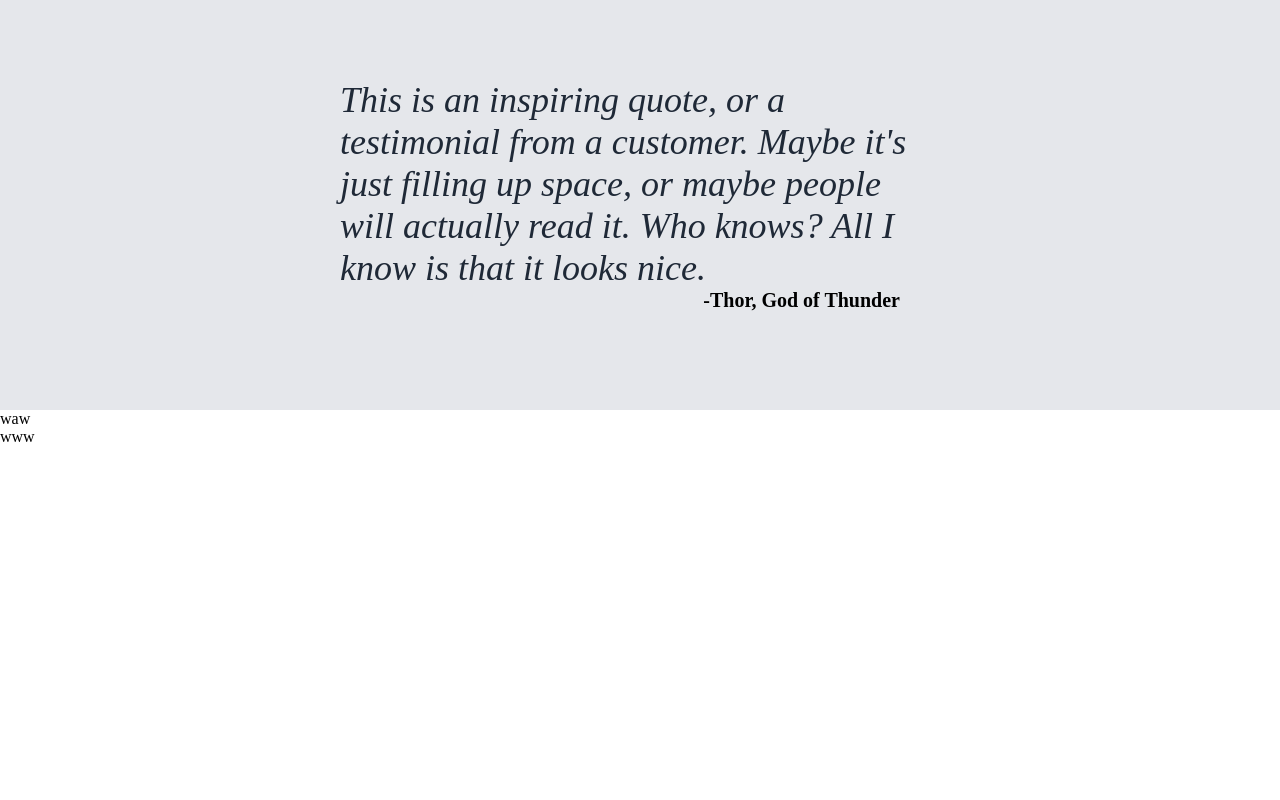
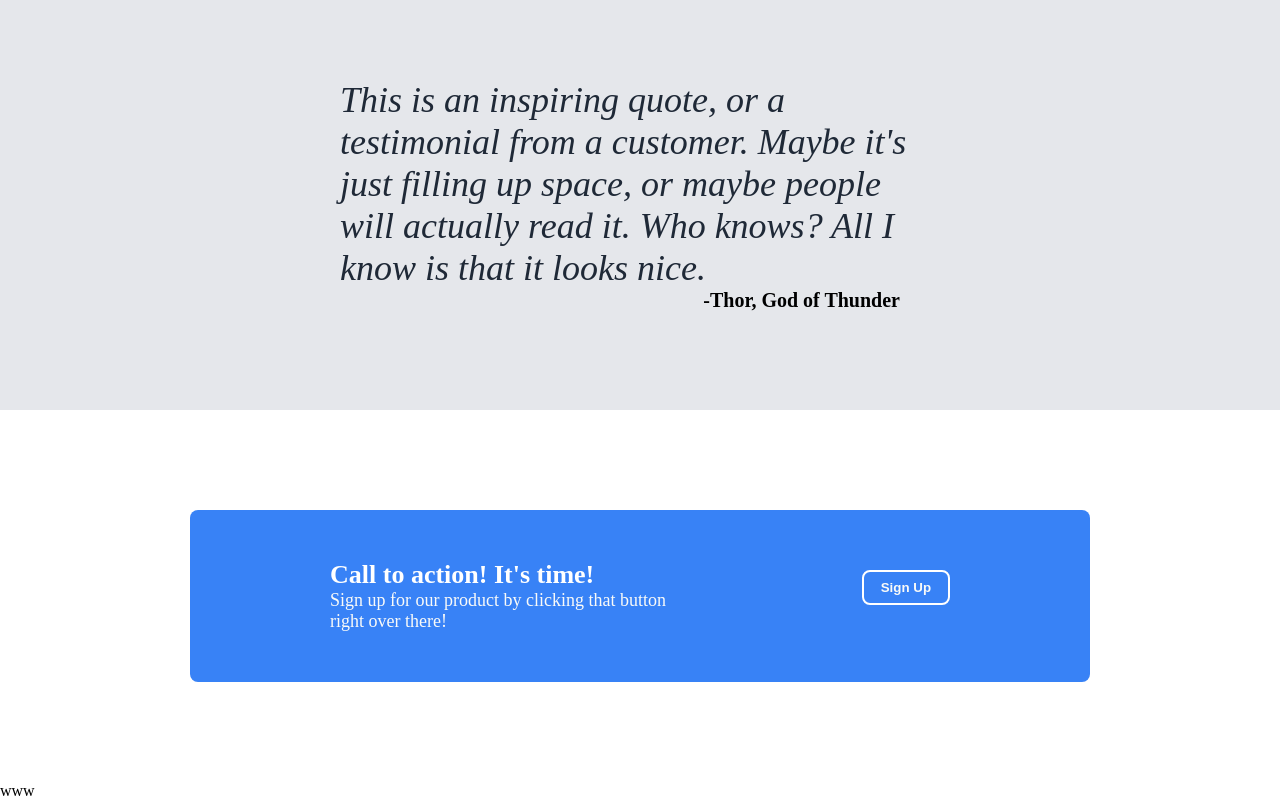
Before and after one commit to n3u5l7l/landing-page, a plain HTML site: page index.html in a window 1280 px wide. Shown: the part 922-1722 px from the top of the page. Before the commit the page ends 1368 px from the top, so only its background shows below. Drawn offline with Linux system fonts and the light colour scheme.

Commit message:
Fourth Layer Finished

```diff
--- a/index.html
+++ b/index.html
@@ -82,7 +82,20 @@
         </div>
     </div>
     <div class="fourth">
-waw
+        <div class="fourthcontainer">
+            <div class="fourthtext">
+                <div class="firsttext">
+                    Call to action! It's time!
+                </div>
+                <div class="secondtext">
+                    Sign up for our product by clicking that button right
+                    over there!
+                </div>
+            </div>
+            <button class="fourthbutton">
+                Sign Up
+            </button>
+        </div>
     </div>
     <div class="footer">
 www
--- a/style.css
+++ b/style.css
@@ -140,3 +140,38 @@ button{
     font-weight:bold;
     font-size:20px;
 }
+/*FOURTH LAYER*/
+.fourth{
+    display:flex;
+    flex:1;
+    padding:100px;
+}
+.fourthcontainer{
+    background-color:#3882F6;
+    display:flex;
+    justify-content:space-between;
+    flex:1;
+    padding:50px;
+    border-radius: 8px;
+}
+.fourthtext, .fourthbutton, .fourthcontainer{
+    margin:0 90px;
+}
+.fourthtext .firsttext{
+    color:white;
+    font-size:26px;
+    font-weight:bold;
+
+}
+.fourthtext .secondtext{
+    color:#F9FAF8;
+    font-size:18px;
+
+}
+.fourthbutton{
+    border-radius: 8px;
+    border:2px solid white;
+    margin-top:10px;
+    font-weight:bold;
+    color:#F9FAF8;
+}
```
